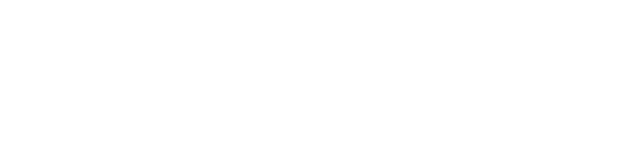
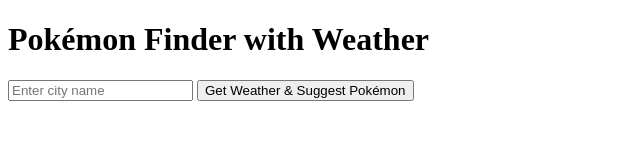
Before and after one commit to abhi181102/Pokedex-Assignment-1, a plain HTML site: page index.html in a window 1280 px wide. Shown: the whole page, without its empty margins (0-640 px from the left). Drawn offline with Linux system fonts and the light colour scheme.

Commit message:
"Updated index.html: changed title, added HTML structure and elements for search section, content section, and cards"

```diff
--- a/index.html
+++ b/index.html
@@ -3,7 +3,22 @@
   <head>
     <meta charset="UTF-8" />
     <meta name="viewport" content="width=device-width, initial-scale=1.0" />
-    <title>Welcome to World of Pokemon</title>
+    <title>Pokémon Finder with Weather</title>
   </head>
-  <body></body>
+  <body>
+  <div class="app-container">
+    <header>
+      <h1>Pokémon Finder with Weather</h1>
+    </header>
+    <section class="search-section">
+      <input type="text" id="location" placeholder="Enter city name" />
+      <button id="getWeather">Get Weather & Suggest Pokémon</button>
+    </section>
+    <section id="content">
+      <div id="weatherCard" class="card hidden"></div>
+      <div id="pokemonCard" class="card hidden"></div>
+    </section>
+  </div>
+</body>
+
 </html>
```
Also changed, not shown: images/background.jpg (added), 5 other files.
